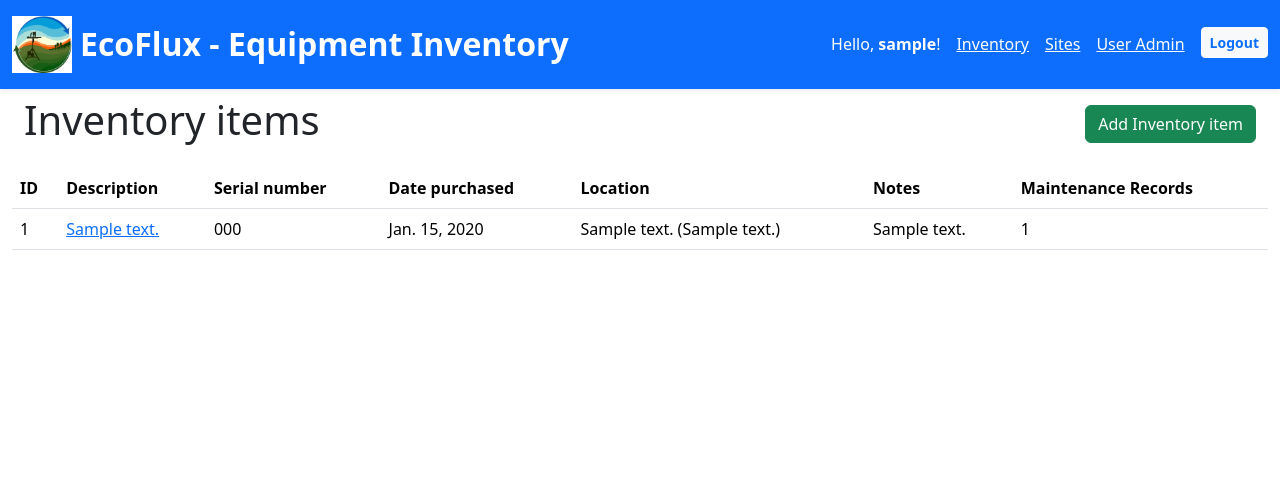
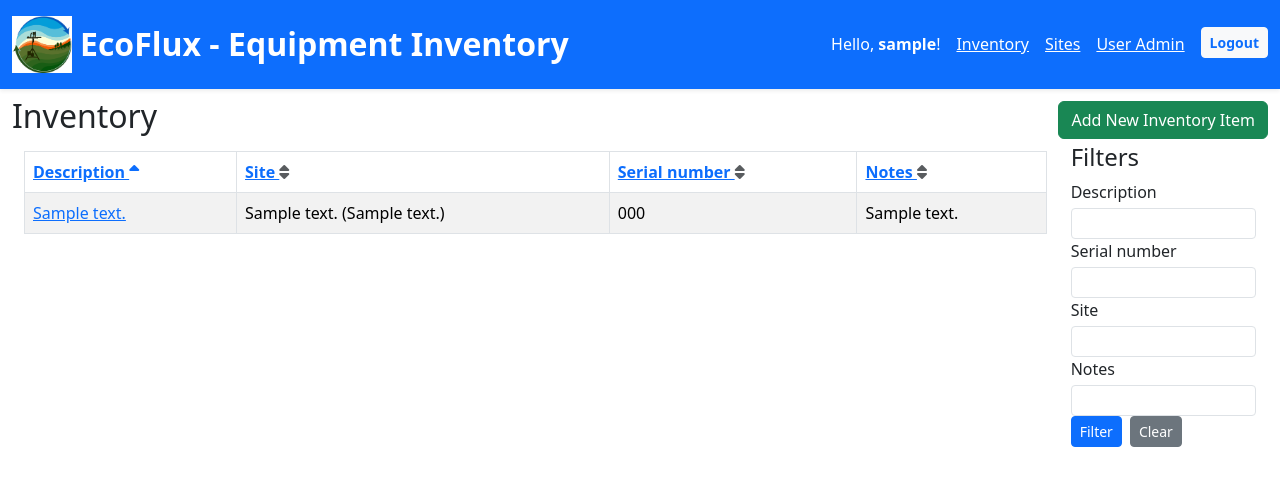
Before and after one commit to hknox/EcoFlux_resources, a Django app: page / in a window 1280 px wide. Shown: the top 486 px of the page. Run offline with Django 5.2, Linux system fonts and the light colour scheme; a user stored in the database is signed in; tables that the repository leaves empty hold one stand-in row (values such as "Sample post"); some libraries are stand-ins or nearby versions.

Commit message:
Revise list displays.
Revise layouts to be more consistent between items and sites.
Improve filter panel in list views.
Start imporiving sort functionaliy in list views (still needs fixing
for items).
Reorganize template hierarchy, remove list_base.html (easier to fix
what that was supposed to enable inside XXX_ListViews.

```diff
--- a/inventory/views.py
+++ b/inventory/views.py
@@ -30,33 +30,68 @@ def test_html(request):
 class InventoryListView(LoginRequiredMixin, ListView):
     model = InventoryItem
     fields = ["description", "serial_number", "location"]
-    template_name = "inventory/inventory_list.html"
+    template_name = "inventory/lists.html"
     paginate_by = 14
-    context_object_name = "inventory_list"
+    context_object_name = "table_items"
+    _sort_key = "description"
 
     def get_queryset(self):
-        qs = InventoryItem.objects
-        if len(qs.all()) == 0:
-            messages.info(self.request, "No inventory items entered.")
+        base_qs = InventoryItem.objects.all()
+        qs = base_qs
+
+        if not qs.exists():
+            messages.info(self.request, "No items are currently in the inventory.")
+
         # Done this way to ensure the ordering matches the desired
-        # order defined in the model Meta class:
+        # order defined in the model Meta class: CHANGE THIS!
         return qs.annotate(maintenance_count=Count("maintenance_records")).order_by(
             *self.model._meta.ordering
         )
+
+    def get_context_data(self, **kwargs):
+        context = super().get_context_data(**kwargs)
+
+        context["sort"] = SiteListView._sort_key
+        context["filter_fields"] = [
+            {"name": "description", "label": "Description", "type": "text"},
+            {"name": "serial_number", "label": "Serial number", "type": "text"},
+            {"name": "site", "label": "Site", "type": "text"},
+            {"name": "notes", "label": "Notes", "type": "text"},
+        ]
+        context["table_fields"] = [
+            {"name": "description", "label": "Description"},
+            {"name": "location", "label": "Site"},
+            {"name": "serial_number", "label": "Serial number"},
+            {"name": "notes", "label": "Notes"},
+        ]
+        context["reset_url"] = reverse("home")
+        context["add_url"] = reverse("inventory_add")
+        context["heading"] = "Inventory"
+        context["add_button"] = "Add New Inventory Item"
+        context["edit_url"] = "inventory_edit"
+
+        return context
 
 
 class SiteListView(LoginRequiredMixin, ListView):
     model = Site
     paginate_by = 15
-    template_name = "inventory/sites_list.html"
-    context_object_name = "sites_list"
+    template_name = "inventory/lists.html"
+    context_object_name = "table_items"
     # Default sort order
     _sort_key = "description"
 
+    def _temp(self):
+        return super().get_queryset()
+
     def get_queryset(self):
-        qs = super().get_queryset().annotate(item_count=Count("inventory_items"))
+        # This line results in warnings about unreachable code:
+        # qs = super().get_queryset().annotate(item_count=Count("inventory_items"))
+        # Doing it this way avoids the warning:
+        base_qs = Site.objects.all()
+        qs = base_qs.annotate(item_count=Count("inventory_items"))
 
-        if len(qs.all()) == 0:
+        if not qs.exists():
             messages.info(self.request, "No sites are currently defined.")
 
         # Get sort and filter parameters
@@ -101,9 +136,8 @@ class SiteListView(LoginRequiredMixin, ListView):
 
         context["sort"] = SiteListView._sort_key
         context["filter_fields"] = [
-            {"name": "description", "label": "Description", "type": "text"},
+            {"name": "description", "label": "Name", "type": "text"},
             {"name": "address", "label": "Address", "type": "text"},
-            {"name": "item_count", "label": "Item Count", "type": "number"},
         ]
         context["table_fields"] = [
             {"name": "description", "label": "Name"},
@@ -113,6 +147,9 @@ class SiteListView(LoginRequiredMixin, ListView):
         ]
         context["reset_url"] = reverse("view_sites")
         context["add_url"] = reverse("add_site")
+        context["heading"] = "Sites"
+        context["add_button"] = "Add New Site"
+        context["edit_url"] = "edit_site"
 
         return context
 
--- a/templates/inventory/include/detail_buttons.html
+++ b/templates/inventory/include/detail_buttons.html
@@ -6,15 +6,13 @@
   <button type="submit" class="btn btn-success">
     <i class="bi bi-check-circle"></i> Save
   </button>
+</form>
 
 <!-- Cancel -->
 <a href="{{ cancel_url }}"
    class="btn btn-secondary"
-         onclick="return confirmCancel(event);"
-         data-skip-unsaved-check>
   <i class="bi bi-x-circle"></i> Cancel
 </a>
-  </form>
 
 {% if delete_url %}
 <!-- Delete -->
@@ -29,4 +27,3 @@
 </form>
 {% endif %}
 </div>
-  </form>
--- a/templates/inventory/include/filters.html
+++ b/templates/inventory/include/filters.html
@@ -2,26 +2,22 @@
 {% load custom_filters %}
 
 <form method="get" class="mb-3">
-  <div class="row g-2 align-items-end">
-    {% comment %}
+    <div class="col">
     {% for field in filter_fields %}
     <div class="col-md">
       <label for="{{ field.name }}" class="form-label mb-1">{{ field.label }}</label>
       <input type="{{ field.type }}" name="{{ field.name }}" id="{{ field.name }}" value="{{ request.GET|get_item:field.name }}" class="form-control form-control-sm">
     </div>
     {% endfor %}
-    {% endcomment %}
 
     {% if sort_param %}
       <input type="hidden" name="sort" value="{{ request.GET.sort }}">
     {% endif %}
 
-    {% comment %}
     <div class="col-auto d-flex gap-2 align-items-end">
       <button type="submit" class="btn btn-sm btn-primary">Filter</button>
-      <a href="{{ reset_url }}" class="btn btn-sm btn-secondary">Reset</a>
+      <a href="{{ reset_url }}" class="btn btn-sm btn-secondary">Clear</a>
     </div>
-    {% endcomment %}
 
   </div>
 </form>
--- a/templates/inventory/include/sortable_table.html
+++ b/templates/inventory/include/sortable_table.html
@@ -2,10 +2,10 @@
 <!-- provide sortable links at top of table columns -->
 {% load querystring custom_filters %}
 
-<table class="table table-striped table-hover">
+<table class="table table-striped table-hover table-bordered m-0">
   <thead>
     <tr>
-      {% with current_sort=sort %}  <!--was: request.GET.sort %}  -->
+      {% with current_sort=sort %}
       {% for field in table_fields %}
       <th>
         {% if current_sort == field.name %}
--- a/templates/inventory/layout_base.html
+++ b/templates/inventory/layout_base.html
@@ -24,7 +24,7 @@
 
   <body>
     <!-- Fixed Banner -->
-    <header class="fixed-top text-bg-primary text-white py-2 shadow-sm" >
+    <header class="sticky-top text-bg-primary text-white py-2 py-1 shadow-sm" >
       <div class="container-fluid d-flex justify-content-between align-items-center">
         <!-- Logo -->
         <a href="{% url 'home' %}" class="d-flex align-items-center text-white text-decoration-none">
@@ -60,7 +60,7 @@
     </header>
 
     <!-- Main Content -->
-    <main class="container-fuild flex-grow-1 pt-5 mt-5 mx-4 py-2">
+    <main class="container-fluid flex-grow-1 py-2">
       <div class="row justify-content-center">
         {% block content %}
         {% endblock %}
--- /dev/null
+++ b/templates/inventory/lists.html
@@ -0,0 +1,26 @@
+{% extends "inventory/layout_base.html" %}
+{% load querystring custom_filters %}
+
+{% block content %}
+
+<div class="d-flex justify-content-between align-items-center">
+  <h2>{{heading}}</h2>
+  <a href={{ add_url }} class="btn btn-success">
+    {{add_button}}</a>
+</div>
+
+<div class="row">
+  <div class="col-md-10 mt-2">
+    {% include "inventory/include/sortable_table.html" with table_fields=table_fields table_items=table_items edit_url_name=edit_url %}
+
+    <!-- Show Django messages -->
+    {% include "inventory/include/messages.html" %}
+  </div>
+
+  <div class="col-md-2">
+    <h4>Filters</h4>
+    {% include "inventory/include/filters.html" with filter_fields=filter_fields reset_url=reset_url sort_param=True %}
+  </div>
+</div>
+
+{% endblock content %}
```
Also changed, not shown: templates/inventory/list_base.html (deleted, +0 -53 lines), templates/inventory/sites_list.html (deleted, +0 -19 lines). Lines whose indentation alone changed are shown as unchanged.
